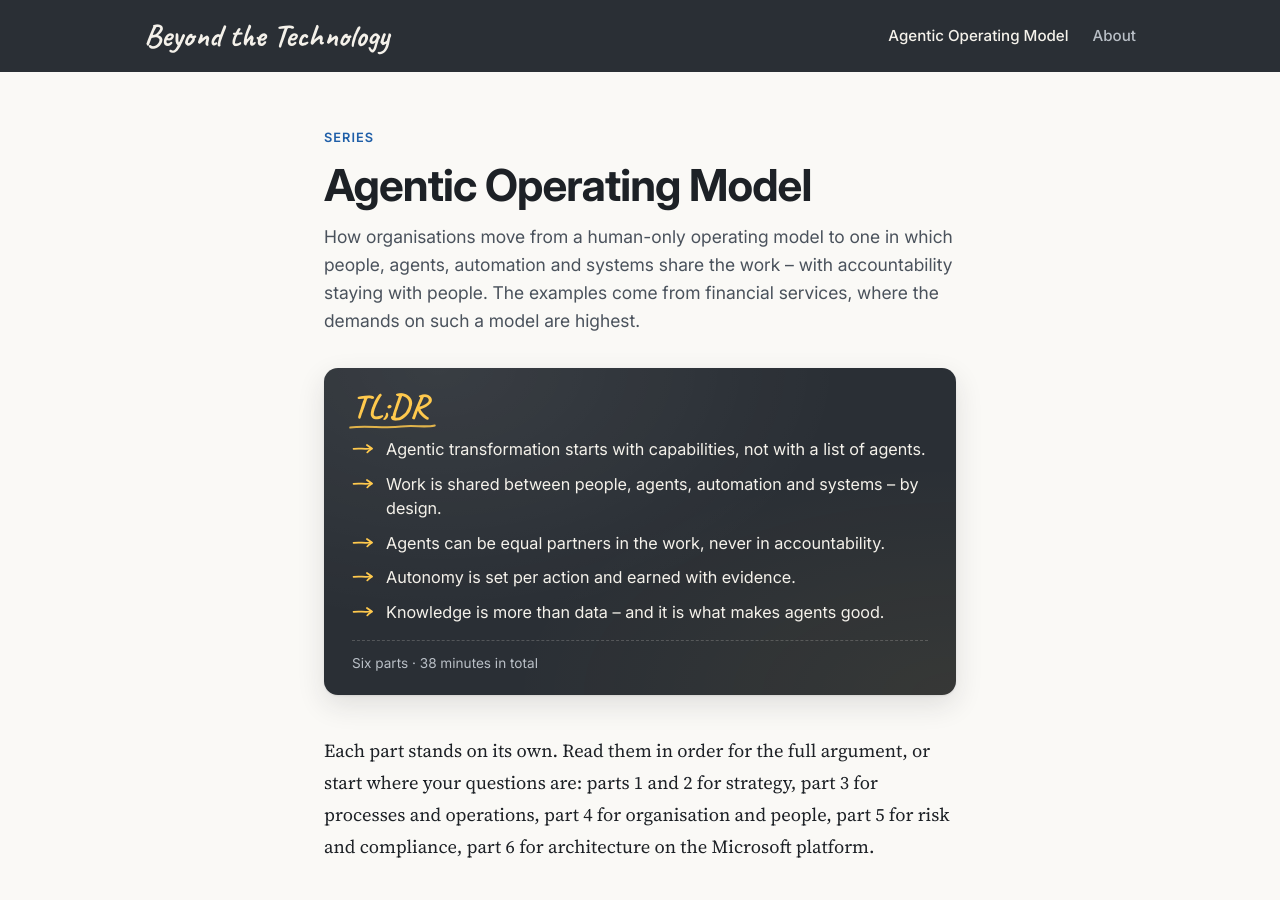
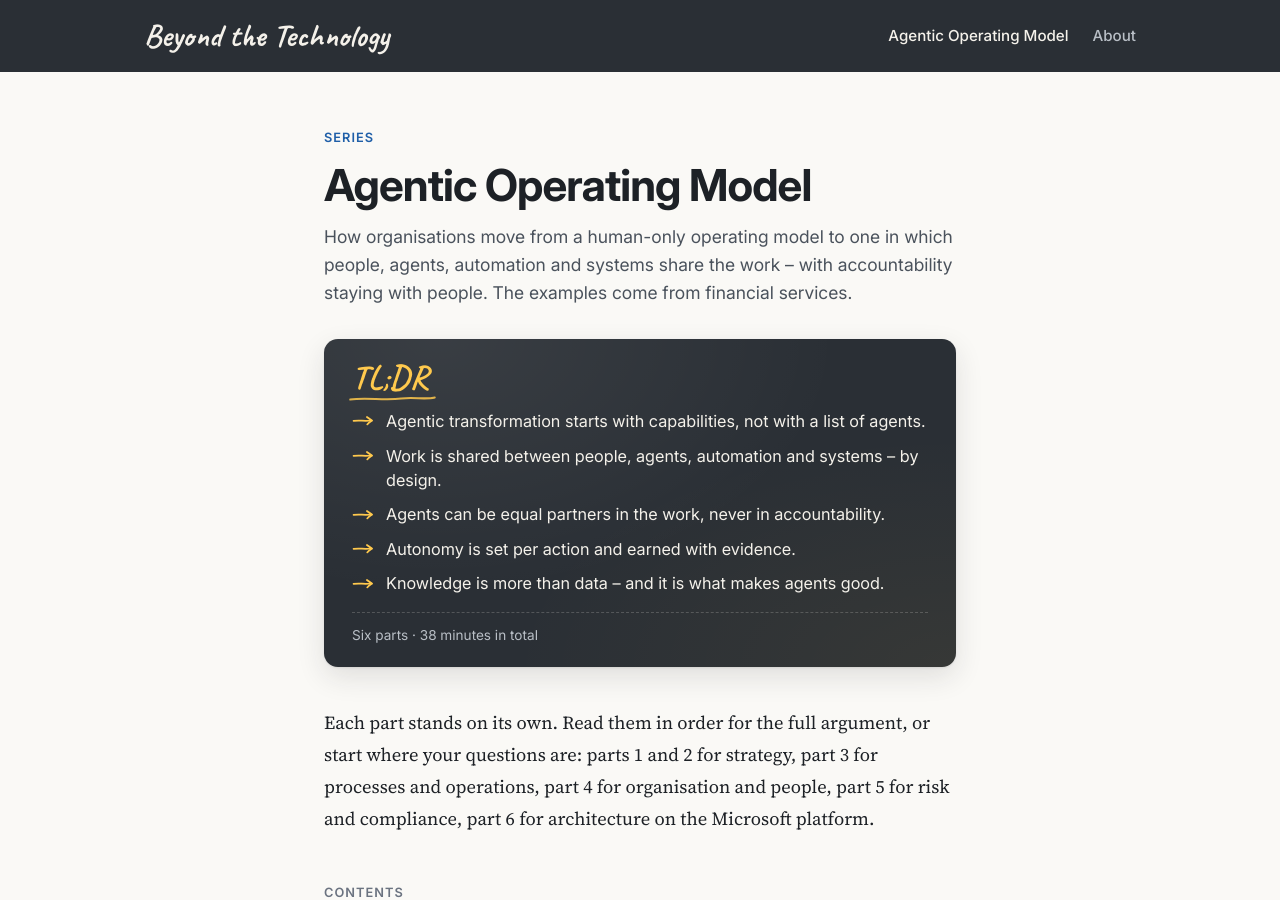
Before and after one commit to mgmllrpro/mgmllrpro.github.io, a Jekyll site: the page built from agentic-operating-model/index.md, in a window 1280 px wide and 900 px high. Built offline with Jekyll 4.4.1, drawn with Linux system fonts in a browser that asks for light colours.

Commit message:
AOM-Serienseite: Beschreibung ohne Begründung für die Beispiele
Co-Authored-By: Claude Opus 5.5 <noreply@anthropic.com>
Claude-Session: https://claude.ai/code/session_01EATrPzhaSgqNdwFqTJw3ot

```diff
--- a/_data/series.yml
+++ b/_data/series.yml
@@ -10,8 +10,7 @@
   description: >-
     How organisations move from a human-only operating model to one in which
     people, agents, automation and systems share the work – with accountability
-    staying with people. The examples come from financial services, where the demands on
-    such a model are highest.
+    staying with people. The examples come from financial services.
   url: /agentic-operating-model/
   visible: true
   # Table of contents on the series page. A part links to its article once the article is
--- a/agentic-operating-model/index.md
+++ b/agentic-operating-model/index.md
@@ -5,7 +5,7 @@ series: agentic-operating-model
 description: >-
   An article series on how organisations move from a human-only operating model
   to one in which people, agents, automation and systems share the work. The
-  examples come from financial services, where the demands on such a model are highest.
+  examples come from financial services.
 tldr:
   - Agentic transformation starts with capabilities, not with a list of agents.
   - Work is shared between people, agents, automation and systems – by design.
```
